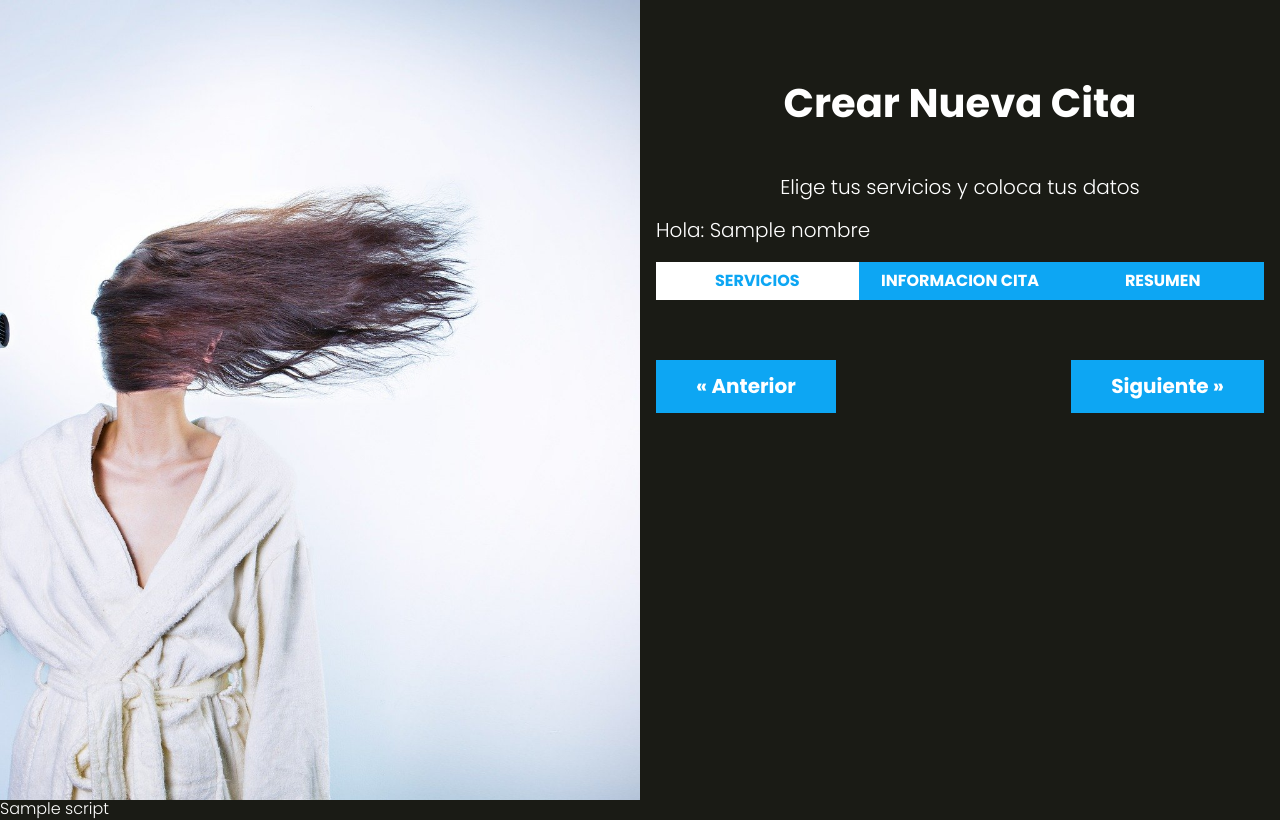
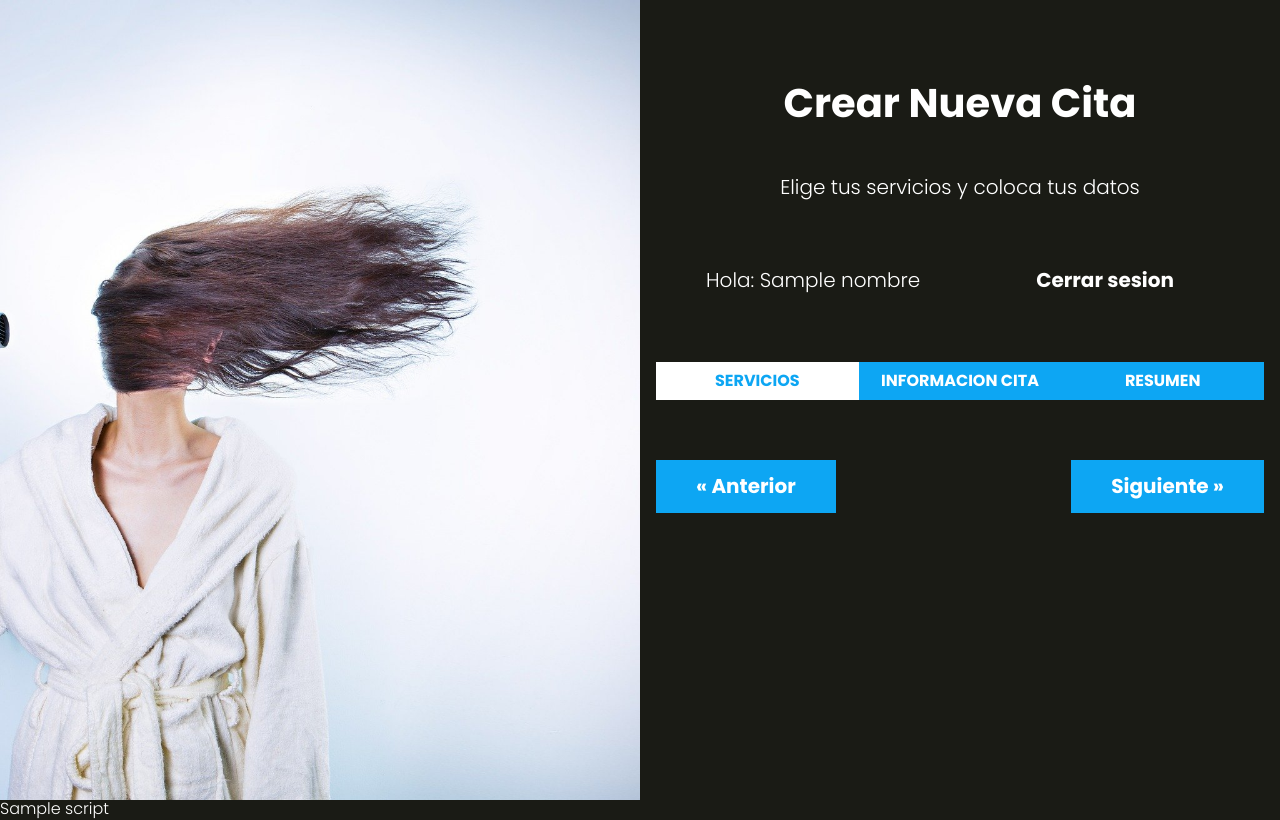
Before and after one commit to marina757/App_Salon, a PHP site: the page made by views/cita/index.php in a window 1280 px wide. Run offline with PHP 8.4, Linux system fonts and the light colour scheme; the template is opened without the code that fills it: most values are stand-ins (such as "Sample title", 1, 10 or a date in 2020).

Commit message:
aggiung bottone logout

```diff
--- a/controllers/LoginController.php
+++ b/controllers/LoginController.php
@@ -54,7 +54,10 @@ class LoginController {
     }
 
     public static function logout() {
-        echo "desde logout";
+
+        $_SESSION = [];
+        //debuguear($_SESSION);
+        header('Location: /');
     }
 
     public static function olvide(Router $router) {
--- a/src/scss/layout/_UI.scss
+++ b/src/scss/layout/_UI.scss
@@ -25,3 +25,18 @@
          padding: 3rem 0;
      }
 }
+
+.barra {
+    margin: v.$separacion;
+
+    @include m.tablet {
+        display: flex;
+        justify-content: space-between;
+        align-items: center;
+    }
+
+    .boton {
+        @include m.boton(v.$negro, v.$blanco);
+        margin: 0;
+    }
+}
--- a/views/cita/index.php
+++ b/views/cita/index.php
@@ -3,6 +3,8 @@
 
 <div class="barra">
     <p>Hola: <?php echo $nombre ?? ''; ?></p>
+
+    <a class="boton" href="/logout">Cerrar sesion</a>
 </div>
 
 <div id="app">
```
Also changed, not shown: public/build/css/app.css, 1 other file.
